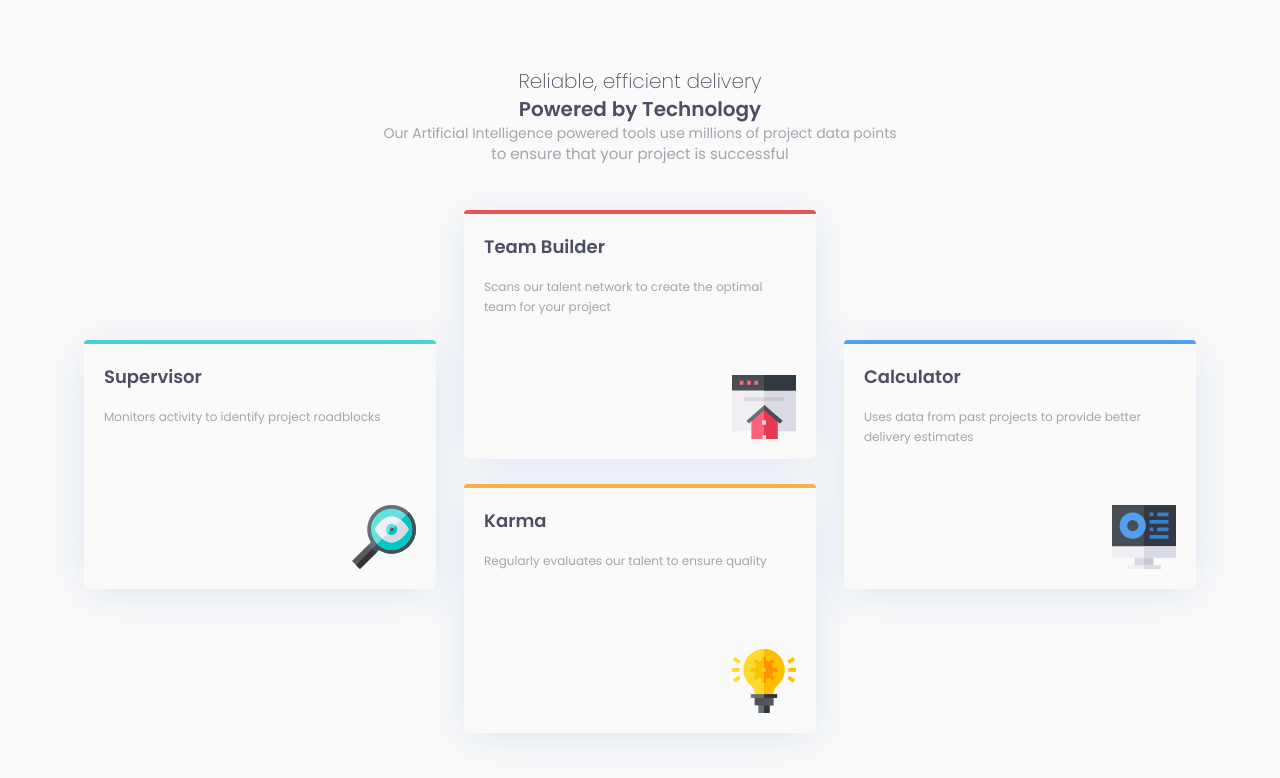
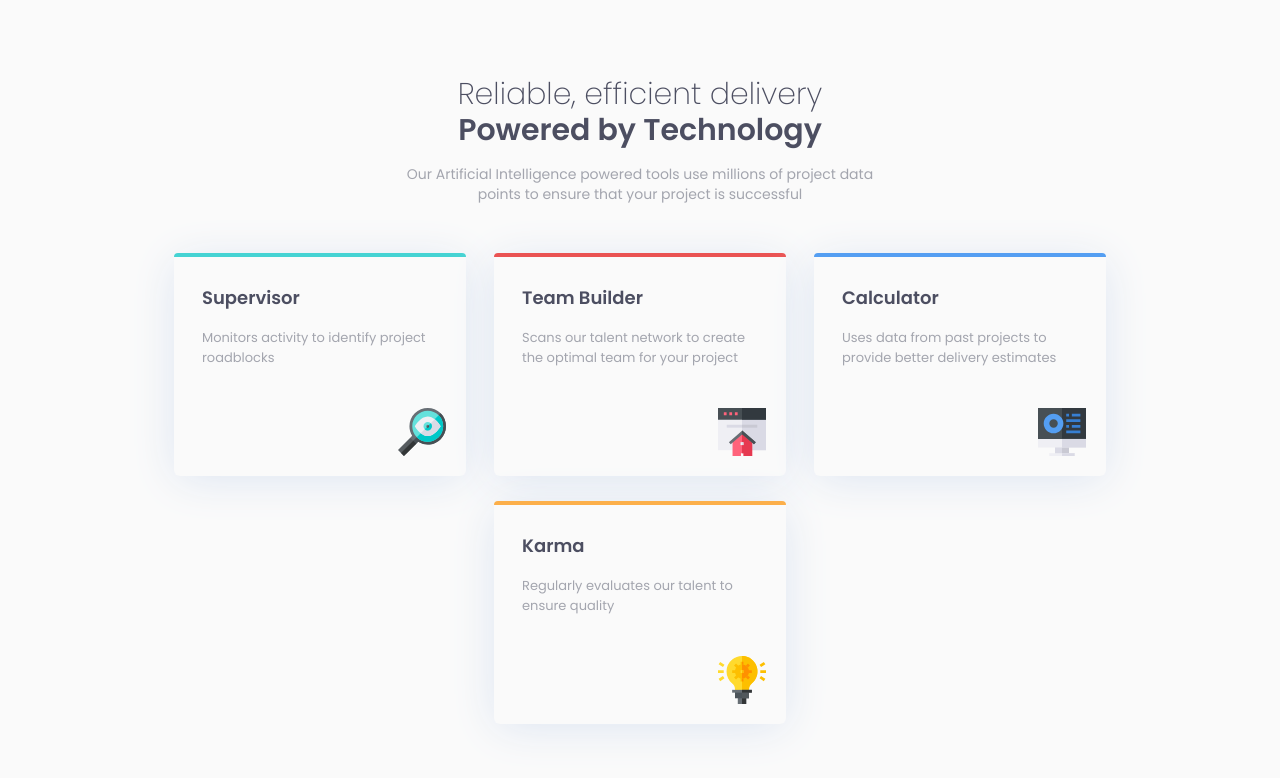
Before and after one commit to d-donne/four-card-feature-section, a website: page index.html in a window 1280 px wide. Drawn offline with Linux system fonts and the light colour scheme.

Commit message:
refixed layout with cleaner code

```diff
--- a/index.html
+++ b/index.html
@@ -5,10 +5,10 @@
   <meta charset="UTF-8">
   <meta name="viewport" content="width=device-width, initial-scale=1.0">
   <link rel="icon" type="image/png" sizes="32x32" href="./images/favicon-32x32.png">
-  <link rel="stylesheet" href="assets/css/output.css">
   <link rel="preconnect" href="https://fonts.googleapis.com">
   <link rel="preconnect" href="https://fonts.gstatic.com" crossorigin>
   <link href="https://fonts.googleapis.com/css2?family=Poppins:wght@200;400;600&display=swap" rel="stylesheet">
+  <link rel="stylesheet" href="assets/css/output.css">
   <title>Frontend Mentor | Four card feature section</title>
   <style>
     .attribution {
@@ -22,37 +22,41 @@
   </style>
 </head>
 
-<body class="bg-veryLightGray font-normal text-font-primary font-ff-primary grid text-[0.9375rem] place-items-center lg:h-screen">
+<body
+  class="bg-veryLightGray font-normal text-font-primary font-ff-primary text-[0.9375rem] grid place-items-center md:h-screen">
 
-  <div class="flex flex-col px-8 py-12"> <!-- main container-->
-    <div class="mb-12 text-center "> <!-- INTRO-->
-      <h1 class="font-extralight text-xl">Reliable, efficient delivery</h1>
-      <h1 class="text-xl">Powered by Technology</h1>
-      <p class="text-sm">Our Artificial Intelligence powered tools use millions of project data points</p>
-      to ensure that your project is successful
+  <div class="flex flex-col gap-[3.25rem] w-full my-16 md:my-0 px-12 md:px-0"> <!-- main container-->
+    <div class="mx-auto text-center"> <!-- INTRO-->
+      <h1 class="font-extralight">Reliable, efficient delivery</h1>
+      <h1 class="mb-4 font-semibold">Powered by Technology</h1>
+      <p class="text-sm px-4 md:px-0 max-w-[60ch] md:max-w-[54ch]  md:w-auto">
+        Our Artificial Intelligence powered tools use millions of project data points to ensure that your project is
+        successful
+      </p>
     </div>
 
-    <main class="grid gap-7 z-10 md:grid-cols-2 lg:grid-cols-3 "> <!-- SERVICES GRID CONTAINER -->
-      <div class="card bg-red-700 lg:row-start-2 lg:mt-[-9rem] before:bg-cyan"> <!-- supervisor -->
+    <main class="grid gap-7 mx-auto md:grid-cols-2 lg:grid-cols-3"> <!-- SERVICES GRID CONTAINER -->
+      <div class="card bg-red-700 before:bg-cyan"> <!-- supervisor -->
         <h2>Supervisor</h2>
-        <p class="text-xs leading-5 mt-4">Monitors activity to identify project roadblocks</p>
+        <p class="card-text">Monitors activity to identify project roadblocks</p>
         <img src="assets/images/icon-supervisor.svg" alt="looking glass" class="card-img">
       </div>
 
-        <div class="card lg:col-start-2 before:bg-red"> <!-- team builder-->
-          <h2>Team Builder</h2>
-          <p class="text-xs leading-5 mt-4">Scans our talent network to create the optimal team for your project</p>
-          <img src="assets/images/icon-team-builder.svg" alt="team" class="card-img">
-        </div>
-        <div class="card lg:row-start-2 before:bg-orange"> <!-- karma -->
-          <h2>Karma</h2>
-          <p class="text-xs leading-5 mt-4">Regularly evaluates our talent to ensure quality</p>
-          <img src="assets/images/icon-karma.svg" alt="light bulb" class="card-img">
+      <div class="card before:bg-red"> <!-- team builder-->
+        <h2>Team Builder</h2>
+        <p class="card-text">Scans our talent network to create the optimal team for your project</p>
+        <img src="assets/images/icon-team-builder.svg" alt="team" class="card-img">
       </div>
 
-      <div class="card lg:col-start-3 lg:row-start-2 lg:mt-[-9rem] before:bg-blue"> <!-- calculator -->
+      <div class="card before:bg-orange lg:row-start-2 lg:col-start-2"> <!-- karma -->
+        <h2>Karma</h2>
+        <p class="card-text">Regularly evaluates our talent to ensure quality</p>
+        <img src="assets/images/icon-karma.svg" alt="light bulb" class="card-img">
+      </div>
+
+      <div class="card before:bg-blue"> <!-- calculator -->
         <h2>Calculator</h2>
-        <p class="text-xs leading-5 mt-4">Uses data from past projects to provide better delivery estimates</p>
+        <p class="card-text">Uses data from past projects to provide better delivery estimates</p>
         <img src="assets/images/icon-calculator.svg" alt="monitor" class="card-img">
       </div>
     </main>
--- a/src/input.css
+++ b/src/input.css
@@ -5,24 +5,29 @@
 @layer base {
   h1,
   h2 {
-    @apply text-font-accent font-semibold;
+    @apply text-font-accent text-xl  md:text-2xl lg:text-3xl;
   }
 
+
   h2 {
-    @apply text-lg;
+    @apply text-lg font-semibold;
   }
-}
 
 
+}
 
 @layer components {
   .card {
-    @apply relative p-5 max-h-[15.375rem] min-w-[18rem] max-w-[22rem] rounded-b-md shadow-custom h-[15.625rem] bg-veryLightGray before:absolute before:inset-0 before:top-[-3px] before:rounded-t-3xl before:h-1
+    @apply relative p-7 h-[13.75rem] rounded-b-md shadow-custom bg-veryLightGray md:max-w-[18.25rem] before:absolute before:inset-0 before:top-[-3px] before:rounded-t-3xl before:h-1;
   }
 
-
-
+  .card-text {
+    @apply text-[0.8125rem] leading-5 mt-4;
+  }
+  /*
+h-[13.75rem] min-w-max md:max-h-[15.375rem]  w-[22rem]
+*/
   .card-img {
-    @apply absolute bottom-5 right-5 h-16;
+    @apply absolute bottom-5 right-5 h-[48px] md:max-h-[4.1875rem];
   }
 }
```
Also changed, not shown: assets/css/output.css, tailwind.config.js (line endings or trailing spaces).
